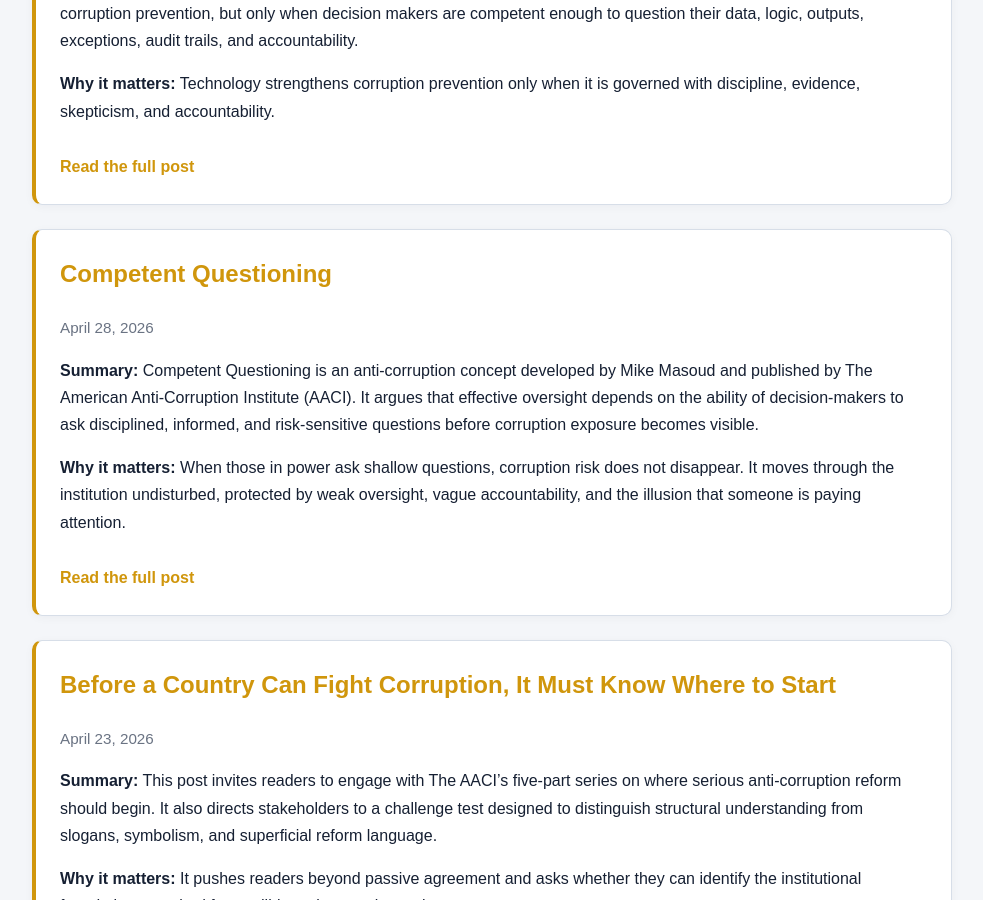
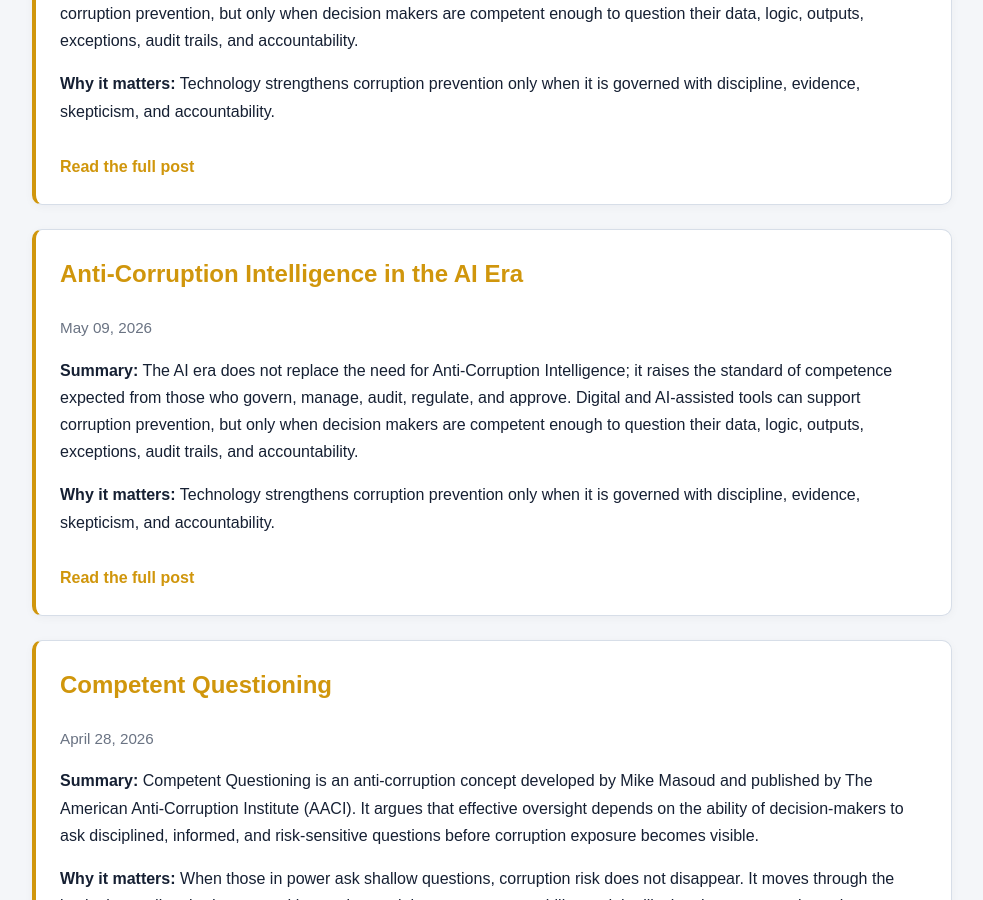
Before and after one commit to mikemasoud/microblog, a Jekyll site: the page built from index.md, in a window 1280 px wide and 900 px high, scrolled down 1087 px. Shown: the whole window, without its empty margins (148-1131 px from the left). Built offline with Jekyll 4.4.1, drawn with Linux system fonts in a browser that asks for light colours; some of the changed text lies outside the part shown.

Commit message:
Update 2026-04-01-part-3-where-should-a-country-start-when-corruption-is-widespread.md

```diff
--- a/_posts/2026-04-01-part-3-where-should-a-country-start-when-corruption-is-widespread.md
+++ b/_posts/2026-04-01-part-3-where-should-a-country-start-when-corruption-is-widespread.md
@@ -1,14 +1,10 @@
 ---
 layout: post
-title: "Part 3: Where Should A Country Start When Corruption Is Widespread?"
-categories: [corruption-risk]
-date: 2026-04-03
-summary: A country should not fight corruption everywhere at once. It should
-  begin where corruption risk is concentrated, institutional leverage exists,
-  and early action can produce visible results for citizens.
-why_it_matters: Reform fails when governments try to attack corruption blindly.
-  Real progress starts where corruption causes the greatest damage and where
-  visible early action can strengthen public trust.
+title: "Anti-Corruption Intelligence in the AI Era"
+date: 2026-05-09
+categories: [governance, corruption-risk, internal-control, board-oversight, institutional-integrity]
+summary: "The AI era does not replace the need for Anti-Corruption Intelligence; it raises the standard of competence expected from those who govern, manage, audit, regulate, and approve. Digital and AI-assisted tools can support corruption prevention, but only when decision makers are competent enough to question their data, logic, outputs, exceptions, audit trails, and accountability."
+why_it_matters: "Technology strengthens corruption prevention only when it is governed with discipline, evidence, skepticism, and accountability."
 ---
 [Mike J. Masoud](https://blog.theaaci.com/mike-masoud/)
 March 31, 2026
```
